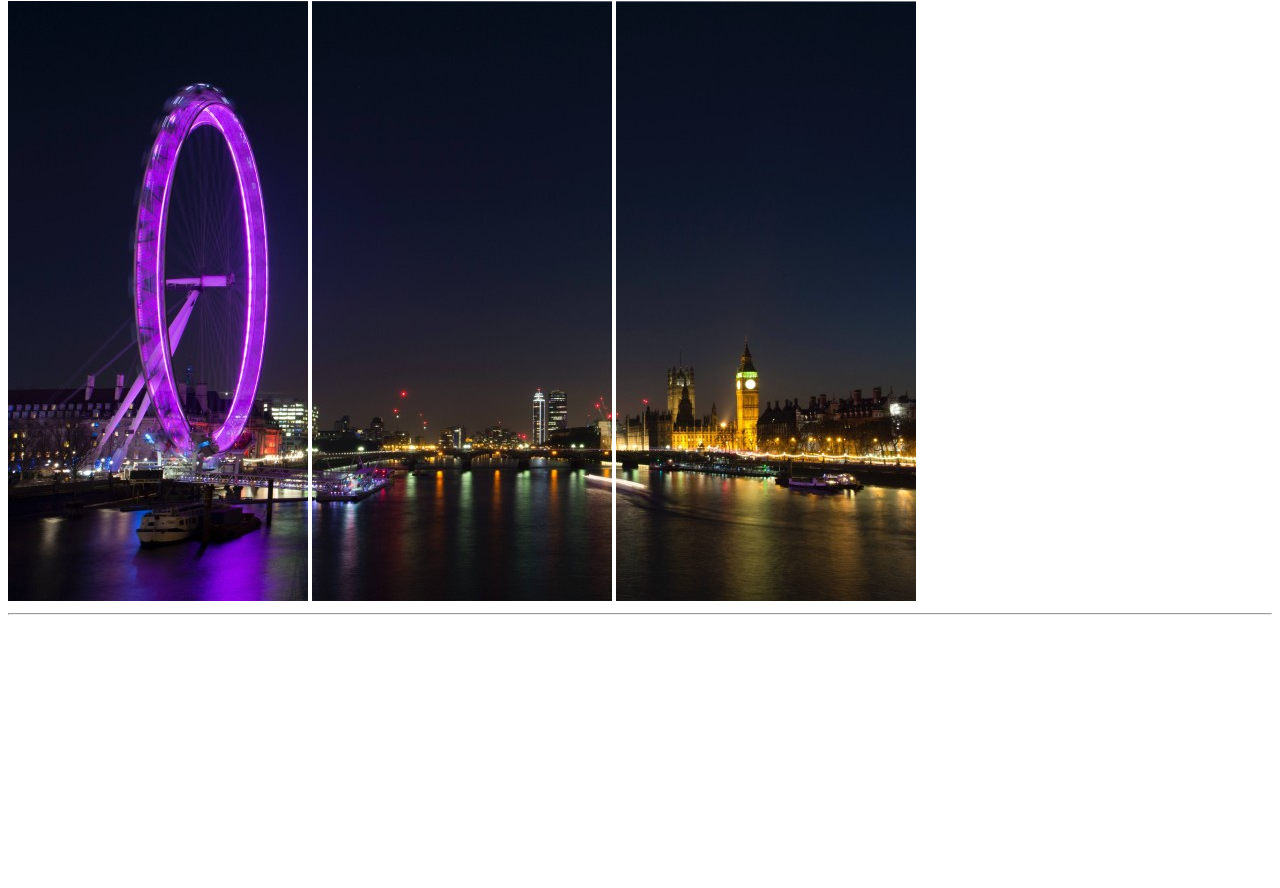
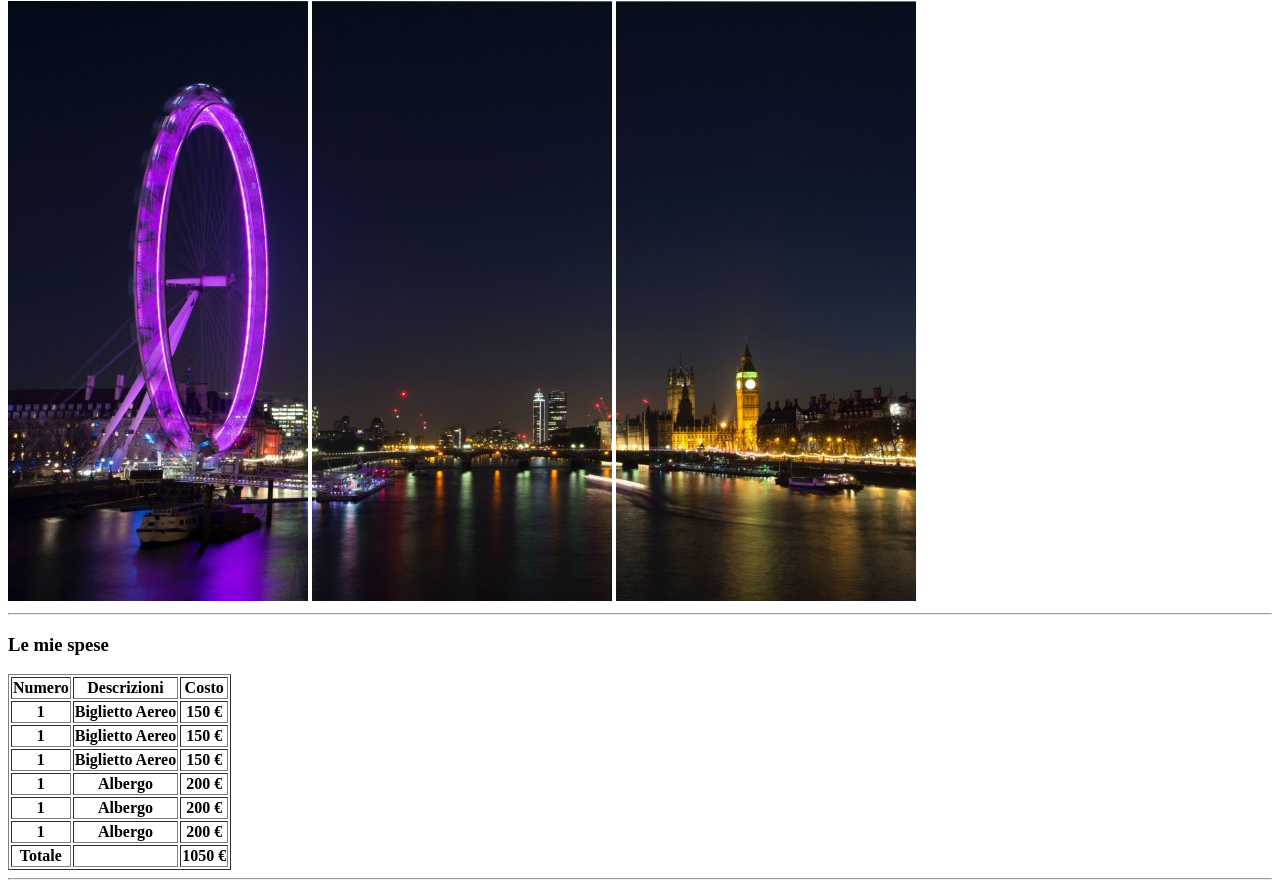
Before and after one commit to anto991nio/html-london-trip, a plain HTML site: page index.html in a window 1280 px wide. Shown: the part 79-967 px from the top of the page. Before the commit the page ends 800 px from the top, so only its background shows below. Drawn offline with Linux system fonts and the light colour scheme.

Commit message:
aggiunge tabella

```diff
--- a/index.html
+++ b/index.html
@@ -10,14 +10,92 @@
         <!--Titolo della pagina-->
         <header>
             <h1>Il mio Viaggio a Londra</h1>
-            <img src="pexels-bill-emrich-230794-0.jpg" alt="londra di notte">
-            <img src="pexels-bill-emrich-230794-1.jpg" alt="londra di notte">
-            <img src="pexels-bill-emrich-230794-2.jpg" alt="londra di notte">
+            <img src="pexels-bill-emrich-230794-0.jpg" alt="Londra di notte">
+            <img src="pexels-bill-emrich-230794-1.jpg" alt="Londra di notte">
+            <img src="pexels-bill-emrich-230794-2.jpg" alt="Londra di notte">
             <hr>
         </header>
 
         <!--Contenuto della pagina-->
-        <main></main>
+        <main>
+
+            <!--Rendiconto spese-->
+            <section>
+                <h3>Le mie spese</h3>
+
+                <table border=1;>
+
+                    <!--Intestazione tabella-->
+                    <thead>
+                        <tr>
+                            <th>Numero</th>
+                            <th>Descrizioni</th>
+                            <th>Costo</th>
+                        </tr>
+                    </thead>
+
+                    <!--Corpo tabella-->
+                    <tbody>
+                        <tr>
+                            <th>1</th>
+                            <th>Biglietto Aereo</th>
+                            <th>150 &euro;</th>
+                        </tr>
+                        <tr>
+                            <th>1</th>
+                            <th>Biglietto Aereo</th>
+                            <th>150 &euro;</th>
+                        </tr>
+                        <tr>
+                            <th>1</th>
+                            <th>Biglietto Aereo</th>
+                            <th>150 &euro;</th>
+                        </tr>
+                        <tr>
+                            <th>1</th>
+                            <th>Albergo</th>
+                            <th>200 &euro;</th>
+                        </tr>
+                        <tr>
+                            <th>1</th>
+                            <th>Albergo</th>
+                            <th>200 &euro;</th>
+                        </tr>
+                        <tr>
+                            <th>1</th>
+                            <th>Albergo</th>
+                            <th>200 &euro;</th>
+                        </tr>
+                    </tbody>
+
+                    <!--Chiusura della tabella-->
+                    <tfoot>
+                        <tr>
+                            <th>Totale</th>
+                            <th></th>
+                            <th>1050 &euro;</th>
+                        </tr>
+                    </tfoot>
+                </table>
+                <hr>
+
+            </section>
+
+            <!--Cosa fare-->
+            <section>
+
+            </section>
+
+            <!--Informazioni per il viaggio-->
+            <section>
+
+            </section>
+
+            <!--Foto-->
+            <section>
+
+            </section>
+        </main>
 
     </body>
 </html>
```
